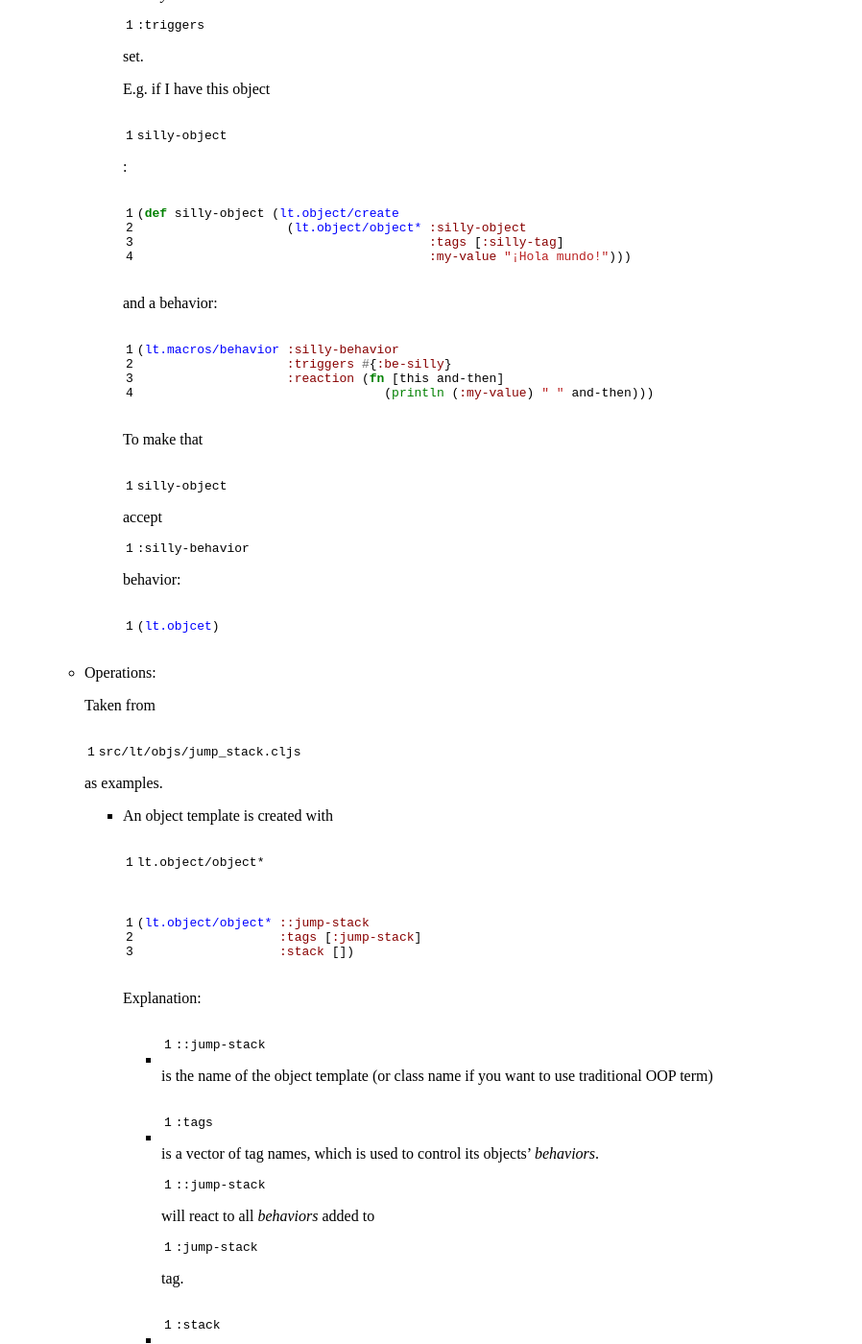
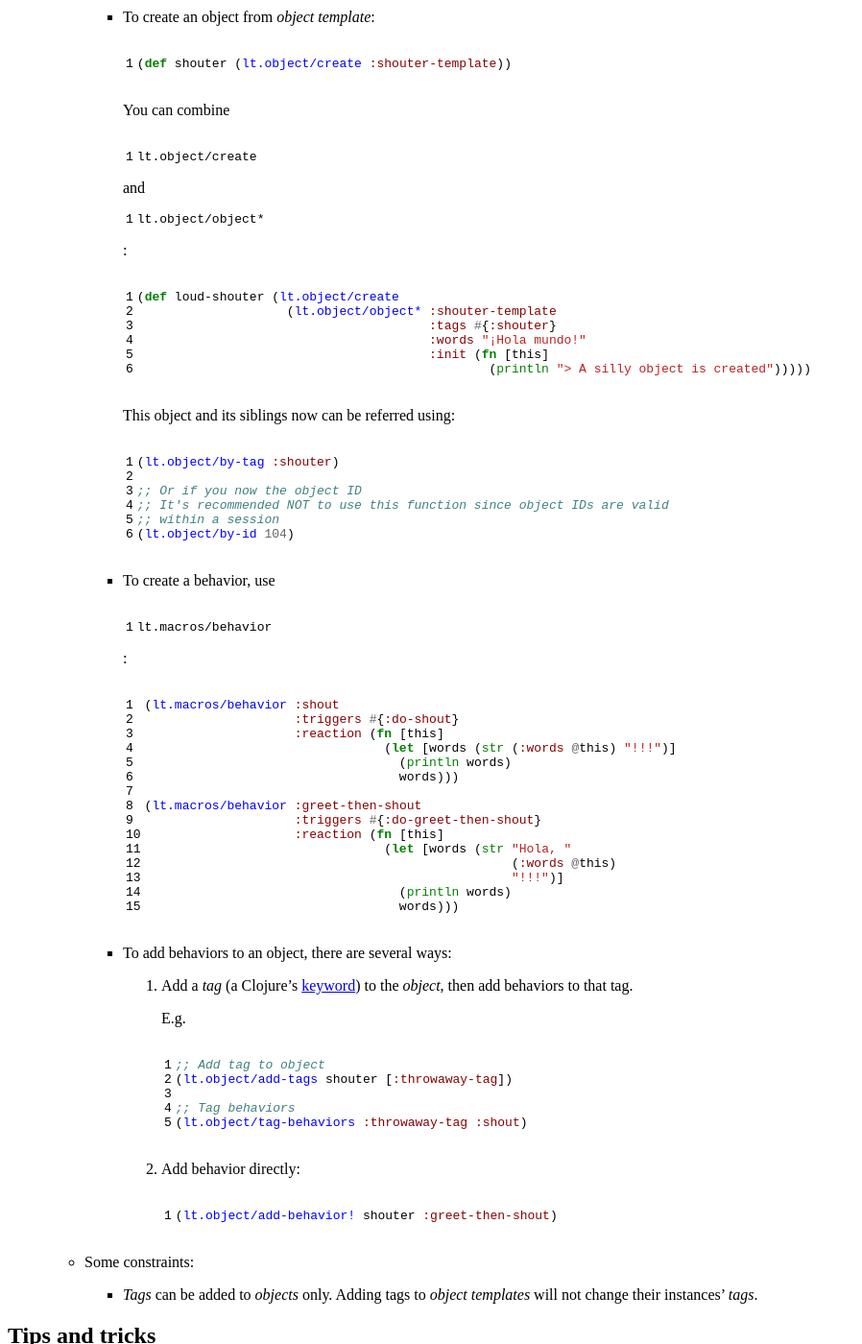
Before and after one commit to cmpitg/cmpitg.github.com, a Jekyll site: the page built from guides/lighttable.md, in a window 1280 px wide and 1400 px high, scrolled down 2784 px. Shown: the whole window at 96% size, without its empty margins (0-898 px from the left). Built offline with Jekyll 4.4.1, drawn with Linux system fonts in a browser that asks for light colours; a script that is not in the unit is left out; comment, search, counter and statistics services are not loaded; some of the changed text lies outside the part shown.

Commit message:
Update LT guide

````diff
--- a/guides/lighttable.md
+++ b/guides/lighttable.md
@@ -133,86 +134,97 @@ Basic concepts
 
     * *Object templates* ~ classes,
 
-      *Objects* ~ objects,
+      *Objects* ~ objects (class instances),
 
       *Behaviors* ~ methods
 
-    * To add a behavior to an object:
-
-      - Add a *tag* (a Clojure's
-        [keyword](http://clojure.org/data_structures#Data%20Structures-Keywords))
-        to the object (TODO: how)
-
-      - Add that behavior to that tag (TODO: how)
-
-    * To call a behavior: use `(lt.object/raise object trigger & args)`, the
-      `trigger` is a *keyword* which is in that behavior's `:triggers`
-      set.
-
-      E.g. if I have this object `silly-object`:
+    * To create an *object template*:
 
       ```clojure
-      (def silly-object (lt.object/create
-                          (lt.object/object* :silly-object
-                                             :tags [:silly-tag]
-                                             :my-value "¡Hola mundo!")))
+      (lt.object/object* :shouter-template
+                         :tags #{:shouter}
+                         :words "¡Hola mundo!"
+                         :init (fn [this]
+                                 (println "> A silly object is created")))
       ```
 
-      and a behavior:
+      The object template `:silly-obj-template` can now be used to create new
+      objects.
+
+    * To create an object from *object template*:
 
       ```clojure
-      (lt.macros/behavior :silly-behavior
-                          :triggers #{:be-silly}
-                          :reaction (fn [this and-then]
-                                       (println (:my-value) " " and-then)))
+      (def shouter (lt.object/create :shouter-template))
       ```
 
-      To make that `silly-object` accept `:silly-behavior` behavior:
+      You can combine `lt.object/create` and `lt.object/object*`:
 
       ```clojure
-      (lt.objcet)
+      (def loud-shouter (lt.object/create
+                          (lt.object/object* :shouter-template
+                                             :tags #{:shouter}
+                                             :words "¡Hola mundo!"
+                                             :init (fn [this]
+                                                     (println "> A silly object is created")))))
       ```
 
-  - Operations:
-
-    Taken from `src/lt/objs/jump_stack.cljs` as examples.
-
-    * An object template is created with `lt.object/object*`
+      This object and its siblings now can be referred using:
 
       ```clojure
-      (lt.object/object* ::jump-stack
-                         :tags [:jump-stack]
-                         :stack [])
+      (lt.object/by-tag :shouter)
+
+      ;; Or if you now the object ID
+      ;; It's recommended NOT to use this function since object IDs are valid
+      ;; within a session
+      (lt.object/by-id 104)
       ```
 
-      Explanation:
+    * To create a behavior, use `lt.macros/behavior`:
 
-      - `::jump-stack` is the name of the object template (or class name if
-        you want to use traditional OOP term)
+      ```clojure
+      (lt.macros/behavior :shout
+                          :triggers #{:do-shout}
+                          :reaction (fn [this]
+                                      (let [words (str (:words @this) "!!!")]
+                                        (println words)
+                                        words)))
 
-      - `:tags` is a vector of tag names, which is used to control its
-        objects' *behaviors*.  `::jump-stack` will react to all *behaviors*
-        added to `:jump-stack` tag.
+      (lt.macros/behavior :greet-then-shout
+                          :triggers #{:do-greet-then-shout}
+                          :reaction (fn [this]
+                                      (let [words (str "Hola, "
+                                                       (:words @this)
+                                                       "!!!")]
+                                        (println words)
+                                        words)))
+      ```
 
-      - `:stack` is its custom field, initially takes an empty vector as its
-        value.
+    * To add behaviors to an object, there are several ways:
 
-   * A LT object is created and registered with a globally unique ID with
-     `lt.object/create`:
+      1. Add a *tag* (a Clojure's
+         [keyword](http://clojure.org/data_structures#Data%20Structures-Keywords))
+         to the *object*, then add behaviors to that tag.
 
-     ```clojure
-     (def jump-stack (lt.object/create
-                       (lt.object/object* ::jump-stack
-                                          :tags [:jump-stack]
-                                          :stack [])))
-     ```
+         E.g.
 
-     Note that `jump-stack` is an *atom*, means it could be `deref` anytime
-     with `@jump-stack`.
+         ```clojure
+         ;; Add tag to object
+         (lt.object/add-tags shouter [:throwaway-tag])
 
-   * A *behavior* is defined with `lt.macros/behavior`:
+         ;; Tag behaviors
+         (lt.object/tag-behaviors :throwaway-tag :shout)
+         ```
 
-     ```clojure
-     (lt.macros/behavior ::jump-stack.push
-                         :trigger #{:jump-stack.push!})
-     ```
+      1. Add behavior directly:
+
+         ```clojure
+         (lt.object/add-behavior! shouter :greet-then-shout)
+         ```
+
+  - Some constraints:
+
+    * *Tags* can be added to *objects* only.  Adding tags to *object
+      templates* will not change their instances' *tags*.
+
+
+## Tips and tricks ##
````
Also changed, not shown: other parts of guides/lighttable.md (+3 -2 lines).
